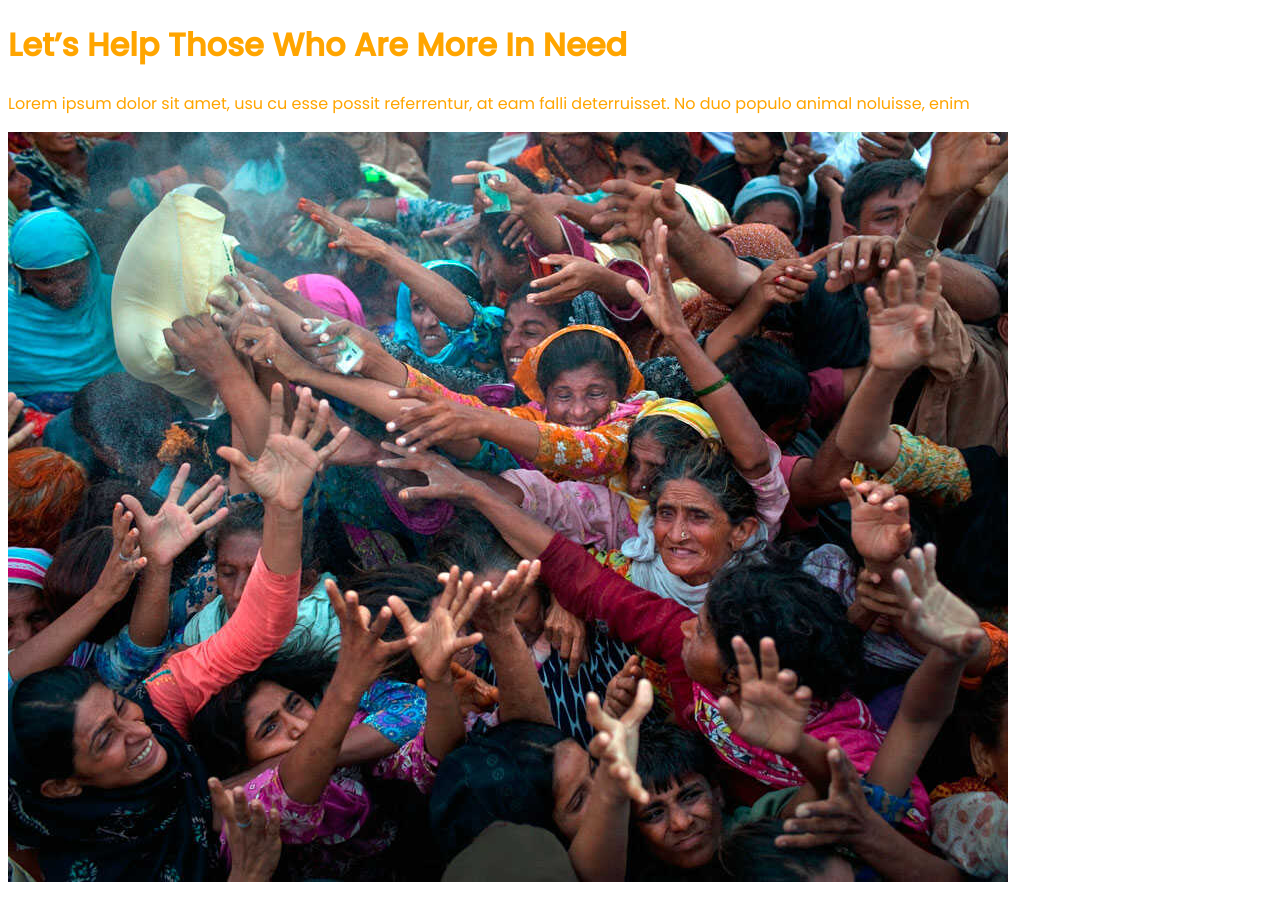
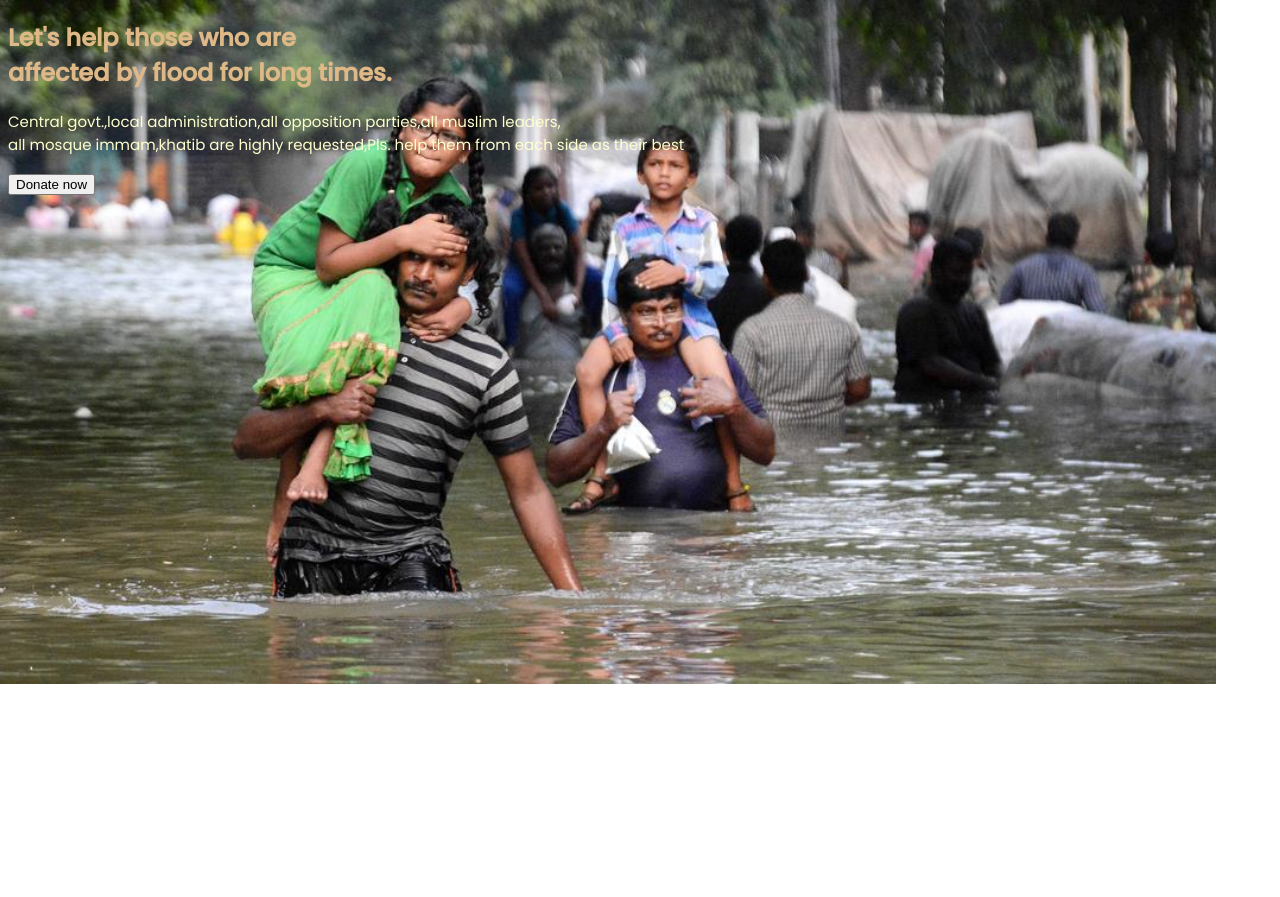
Before and after one commit to eqram1/Donate-today-display, a plain HTML site: page index.html in a window 1280 px wide. After the commit the page ends 800 px from the top, so only its background shows below. Drawn offline with Linux system fonts and the light colour scheme.

Commit message:
Header section added with text,background image & button

```diff
--- a/index.html
+++ b/index.html
@@ -14,11 +14,41 @@
 </head>
 
 <body>
-    <h1><span>Let’s Help Those Who Are
-            More</span> In Need</h1>
-    <p>Lorem ipsum dolor sit amet, usu cu esse possit referrentur, at eam falli
-        deterruisset. No duo populo animal noluisse, enim</p>
-    <img src="image/images/donation6.jpg" alt="">
+    <header>
+
+        <style>
+            body {
+                background-image: url('image/images/donation4.jpg');
+                background-repeat: no-repeat;
+                background-attachment: fixed;
+                background-size: 95%;
+            }
+
+            .container.btn:hover {
+                background-color: rgb(255, 0, 43);
+            }
+        </style>
+        </head>
+
+        <body>
+
+            <h2>Let's help those who are <br> affected by flood for long times.</h2>
+
+            <p>Central govt.,local administration,all opposition parties,all muslim leaders,<br> all mosque immam,khatib
+                are
+                highly
+                requested,Pls. help them from each side as their best</p>
+
+
+            <div>
+                <button class="btn">Donate now</button>
+            </div>
+
+        </body>
+
+    </header>
+
+
 </body>
 
 </html>
--- a/styles.css
+++ b/styles.css
@@ -1,4 +1,14 @@
 body {
     font-family: 'Poppins', sans-serif;
-    color: orange;
+    color: burlywood;
 }
+
+h1 {
+    font-size: 1500px;
+    color: rgb(255, 0, 149);
+}
+
+p {
+    font-size: 15px;
+    color: rgb(254, 255, 205);
+}
```
